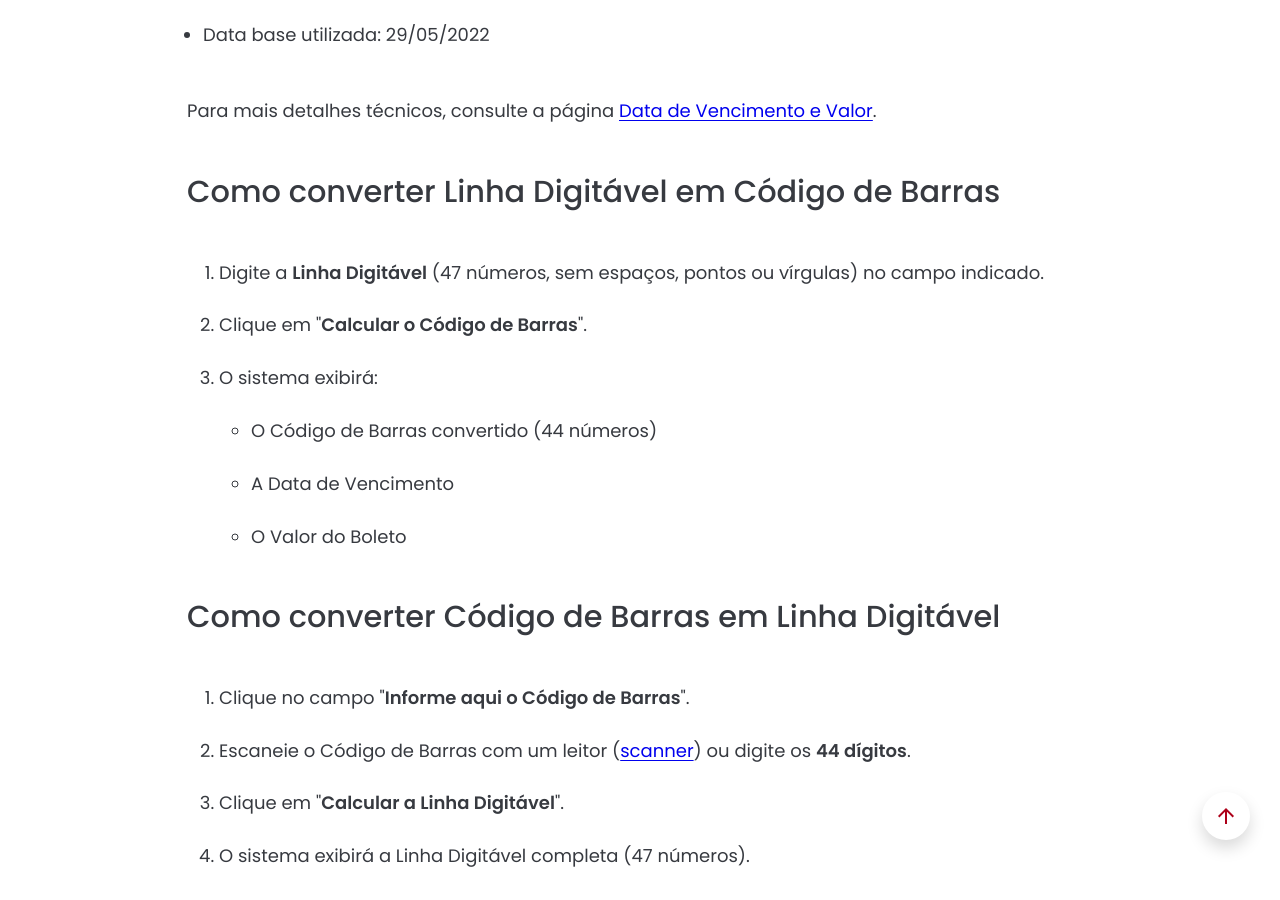
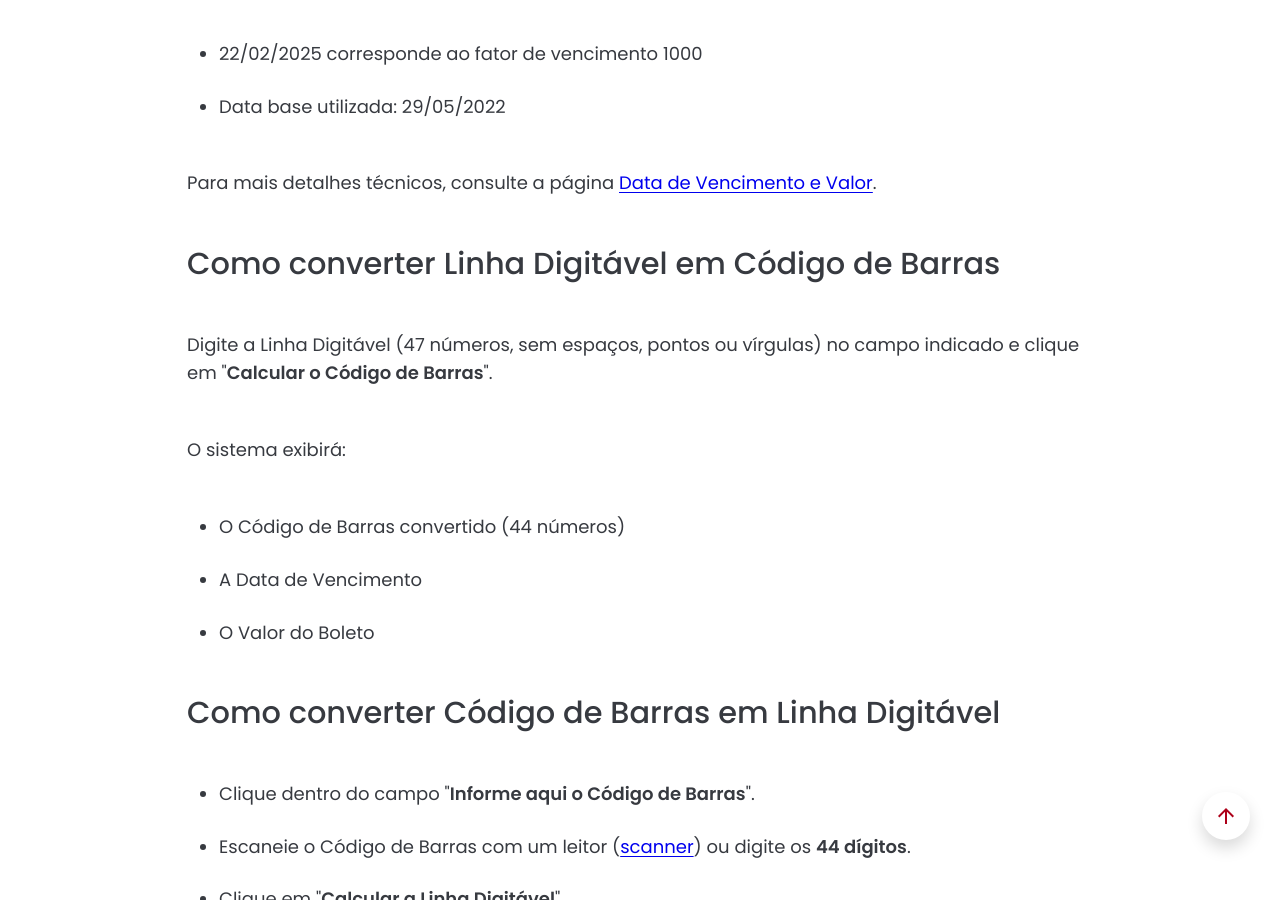
Before and after one commit to Sergio-Damm/boletobancario, a Jekyll site: the page built from pages/formulario-conversao/index.html, in a window 1280 px wide and 900 px high, scrolled down 3916 px. Built offline with Jekyll 4.4.1, drawn with Linux system fonts in a browser that asks for light colours; some of the changed text lies outside the part shown.

Commit message:
text revision and corrections formulario conversao index

```diff
--- a/pages/formulario-conversao/index.html
+++ b/pages/formulario-conversao/index.html
@@ -174,8 +174,8 @@
 
 				<h2 class="h2-title-content mb-5">Para que serve o formulário de conversão de boleto?</h2>
 					<p class="mb-5">O formulário converte os números de um boleto bancário — conhecidos como <a class="link-externo" href="/linha-digitavel/" title="Link para a página Linha Digitável">Linha Digitável</a> — em sua representação gráfica, o Código de Barras, e realiza o processo inverso quando necessário.</p>
-					<p class="mb-4">Essa conversão facilita:</p>
-					<ul class="mb-5 ps-3">
+					<p class="mb-5">Essa conversão facilita:</p>
+					<ul class="mb-5">
   						<li class="mb-4">O pagamento manual de boletos em caixas eletrônicos e aplicativos bancários</li>
   						<li class="mb-4">A leitura automática por máquinas e leitores ópticos</li>
   						<li class="mb-4">A conferência de informações como banco, valor e vencimento</li>
@@ -185,8 +185,8 @@
 					<p class="mb-5">O processo ajuda a <span class="fw-semibold">reduzir erros de digitação</span>, <span class="fw-semibold">prevenir fraudes</span> e garantir que os dados sejam transferidos corretamente para os sistemas de pagamento.</p>
 
 				<h2 class="h2-title-content mb-5">Quando usar este conversor de Linha Digitável e Código de Barras</h2>
-					<p class="mb-4">Você pode utilizar este conversor sempre que precisar:</p>
-					<ul class="mb-5 ps-3">
+					<p class="mb-5">Você pode utilizar este conversor sempre que precisar:</p>
+					<ul class="mb-5">
   						<li class="mb-4">Converter a Linha Digitável em Código de Barras</li>
   						<li class="mb-4">Converter o Código de Barras em Linha Digitável</li>
   						<li class="mb-4">Recuperar informações de um boleto com Código de Barras danificado</li>
@@ -195,17 +195,17 @@
 					</ul>
 
 				<h2 class="h2-title-content mb-5">Exemplos práticos de uso</h2>
-					<p class="mb-4">Este conversor de boletos é útil em situações como:</p>
-					<ul class="mb-5 ps-3">
+					<p class="mb-5">Este conversor de boletos é útil em situações como:</p>
+					<ul class="mb-5">
   						<li class="mb-4">Digitar manualmente um boleto no aplicativo do banco</li>
   						<li class="mb-4">Reconstruir o Código de Barras de um boleto rasgado ou apagado</li>
   						<li class="mb-4">Conferir se o valor do boleto foi alterado indevidamente</li>
-  						<li class="mb-4">Validar boletos recebidos por e-mail ou aplicativos de mensagem</li>
+  						<li class="mb-4">Validar valores e vencimentos de boletos recebidos por e-mail ou aplicativos de mensagem</li>
   						<li class="mb-4">Utilizar ou importar os dados corretos para sistemas financeiros ou ERPs</li>
 					</ul>
 
 				<h2 class="h2-title-content mb-5">Funcionalidades específicas do formulário</h2>
-					<ul class="mb-5 ps-3">
+					<ul class="mb-5">
   						<li class="mb-4">Pagamento manual de boleto: permite gerar o Código de Barras a partir da Linha Digitável para facilitar a leitura e o processamento.</li>
   						<li class="mb-4">Segurança e validação: a Linha Digitável possui dígitos verificadores que confirmam a autenticidade das informações.</li>
   						<li class="mb-4">Geração de Código de Barras: converte a sequência numérica em um código legível por leitores ópticos.</li>
@@ -215,52 +215,49 @@
 
 				<h2 class="h2-title-content mb-5">Novo fator de vencimento: a partir de 22/02/2025</h2>
 					<p class="mb-5">Este formulário foi atualizado considerando o <span class="fw-semibold">novo fator de vencimento</span>, em que:</p>
-						<ul class="mb-5 ps-3">
+						<ul class="mb-5">
   							<li class="mb-4">22/02/2025 corresponde ao fator de vencimento 1000</li>
   							<li class="mb-4">Data base utilizada: 29/05/2022</li>
 						</ul>
 					<p class="mb-5">Para mais detalhes técnicos, consulte a página <a class="link-externo" href="/vencimento/">Data de Vencimento e Valor</a>.</p>
 
 				<h2 class="h2-title-content mb-5">Como converter Linha Digitável em Código de Barras</h2>
-						<ol class="mb-5">
-  							<li class="mb-4">Digite a <span class="fw-semibold">Linha Digitável</span> (47 números, sem espaços, pontos ou vírgulas) no campo indicado.</li>
-  							<li class="mb-4">Clique em "<span class="fw-semibold">Calcular o Código de Barras</span>".</li>
-  							<li class="mb-4">O sistema exibirá:
-								<ul class="pt-4 mb-5">
-  									<li class="mb-4">O Código de Barras convertido (44 números)</li>
-  									<li class="mb-4">A Data de Vencimento</li>
-  									<li class="mb-4">O Valor do Boleto</li>
-								</ul>
-						</ol>
+					<p class="mb-5">Digite a Linha Digitável (47 números, sem espaços, pontos ou vírgulas) no campo indicado e clique em "<span class="fw-semibold">Calcular o Código de Barras</span>".</p>
+  					<p class="mb-5">O sistema exibirá:</p>
+						<ul class="mb-5">
+  							<li class="mb-4">O Código de Barras convertido (44 números)</li>
+  							<li class="mb-4">A Data de Vencimento</li>
+  							<li class="mb-4">O Valor do Boleto</li>
+						</ul>
 
 				<h2 class="h2-title-content mb-5">Como converter Código de Barras em Linha Digitável</h2>
-						<ol class="mb-5">
-  							<li class="mb-4">Clique no campo "<span class="fw-semibold">Informe aqui o Código de Barras</span>".</li>
+						<ul class="mb-5">
+  							<li class="mb-4">Clique dentro do campo "<span class="fw-semibold">Informe aqui o Código de Barras</span>".</li>
   							<li class="mb-4">Escaneie o Código de Barras com um leitor (<a class="link-externo" href="https://amzn.to/4gSl8mL" rel="noreferrer" target="_blank" title="Link para o site da Amazon.com.br">scanner</a>) ou digite os <span class="fw-semibold">44 dígitos</span>.</li>
   							<li class="mb-4">Clique em "<span class="fw-semibold">Calcular a Linha Digitável</span>".</li>
   							<li class="mb-4">O sistema exibirá a Linha Digitável completa (47 números).</li>
-						</ol>
+						</ul>
 
 				<h2 class="h2-title-content mb-5">Perguntas frequentes sobre boleto bancário</h2>
 					<p class="fw-semibold mb-2"><span class="fw-semibold">É possível pagar um boleto apenas com a Linha Digitável?</span></p>
-						<p class="mb-4">Sim. A Linha Digitável contém todas as informações necessárias para pagamento manual.</p>
+						<p class="mb-5">Sim. A Linha Digitável contém todas as informações necessárias para pagamento manual.</p>
 					<p class="fw-semibold mb-2"><span class="fw-semibold">O Código de Barras e a Linha Digitável possuem os mesmos dados?</span></p>
-						<p class="mb-4">Sim. Ambos representam exatamente as mesmas informações do boleto, apenas em formatos diferentes.</p>
+						<p class="mb-5">Sim. Ambos representam exatamente as mesmas informações do boleto, apenas em formatos diferentes.</p>
 					<p class="fw-semibold mb-2"><span class="fw-semibold">Este conversor funciona para qualquer tipo de boleto?</span></p>
-						<p class="mb-4">Este formulário é válido apenas para <span class="fw-semibold">boletos bancários padrão Febraban</span>, utilizados para pagamento de produtos e serviços.</p>
+						<p class="mb-5">Este formulário é válido apenas para <span class="fw-semibold">boletos bancários padrão Febraban</span>, utilizados para pagamento de produtos e serviços.</p>
 					<p class="fw-semibold mb-2"><span class="fw-semibold">O site armazena os dados informados?</span></p>
 						<p class="mb-5">Não. Nenhuma informação digitada é armazenada, registrada ou compartilhada.</p>
 
 				<h2 class="h2-title-content mb-5">Aviso importante de segurança</h2>
-					<p class="mb-4">Sempre confira cuidadosamente os dados exibidos após a conversão, principalmente:</p>
-					<ul class="mb-5 ps-3">
+					<p class="mb-5">Sempre confira cuidadosamente os dados exibidos após a conversão, principalmente:</p>
+					<ul class="mb-5">
   						<li class="mb-4">Valor do boleto</li>
   						<li class="mb-4">Data de vencimento</li>
   						<li class="mb-4">Banco emissor</li>
 					</ul>
 
 				<h2 class="h2-title-content mb-5">Termos de uso e responsabilidade</h2>
-					<ul class="mb-5 ps-3">
+					<ul class="mb-5">
   						<li class="mb-4">Não temos qualquer vínculo com bancos ou instituições financeiras.</li>
   						<li class="mb-4">As informações geradas possuem caráter meramente informativo.</li>
   						<li class="mb-4">O site não realiza transações financeiras.</li>
@@ -268,7 +265,7 @@
 					</ul>
 
 				<h2 class="h2-title-content mb-5">Outras informações importantes</h2>
-					<ul class="mb-5 ps-3">
+					<ul class="mb-5">
   						<li class="mb-4">Os critérios utilizados seguem os padrões da <a class="link-externo" href="https://cmsarquivos.febraban.org.br/Arquivos/documentos/PDF/Conven%C3%A7%C3%A3o%20da%20Cobran%C3%A7a%20-%2005_02_2021_f.pdf" rel="nofollow noopener noreferrer" target="_blank">Federação Brasileira de Bancos (Febraban)</a> e do <a class="link-externo" href="https://cmsarquivos.febraban.org.br/Arquivos/documentos/PDF/Conven%C3%A7%C3%A3o%20da%20Cobran%C3%A7a%20-%2005_02_2021_f.pdf" rel="nofollow noopener noreferrer" target="_blank">Banco Central do Brasil (BCB)</a>.</li>
   						<li class="mb-4">Este formulário <span class="fw-semibold">não é válido para boletos de concessionárias</span> (água, luz, gás, telefone, impostos, etc.).</li>
   						<li class="mb-4">Para boletos de concessionárias, utilize o <a class="link-externo" href="https://cmsarquivos.febraban.org.br/Arquivos/documentos/PDF/Layout%20-%20C%C3%B3digo%20de%20Barras%20-%20Vers%C3%A3o%207%20-%2001_03_2023_mn.pdf" rel="nofollow noopener noreferrer" target="_blank">Layout Padrão de Arrecadação com Código de Barras</a>, vigente desde 01/03/2023.</li>
@@ -276,8 +273,8 @@
 					</ul>
 
 				<h2 class="h2-title-content mb-5">Benefícios do conversor de boleto</h2>
-					<p class="mb-4">Ao utilizar esta ferramenta, você garante:</p>
-						<ul class="mb-5 ps-3">
+					<p class="mb-5">Ao utilizar esta ferramenta, você garante:</p>
+						<ul class="mb-5">
   							<li class="mb-4">Validação automática de dados bancários (Linha Digitável, Código de Barras, Valor e Vencimento)</li>
   							<li class="mb-4">Compatibilidade com o padrão Febraban</li>
   							<li class="mb-4">Redução de erros de digitação</li>
```
Also changed, not shown: 1 other file.
